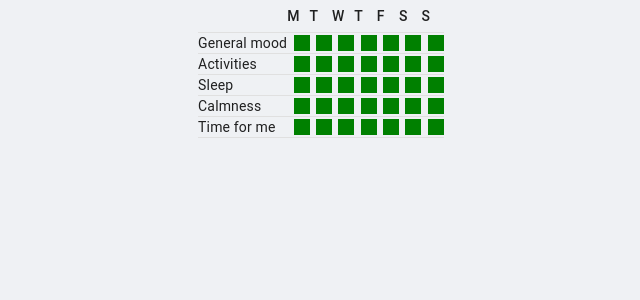
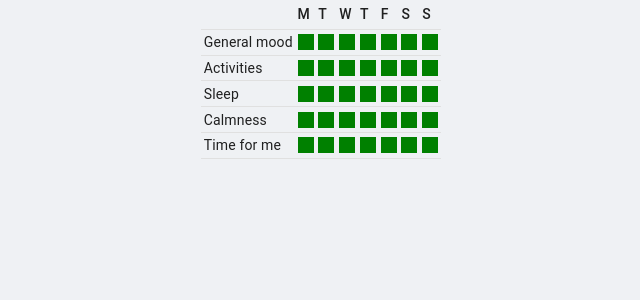
Before and after one commit to kaiuliia/well_being_frontend, a React (Create React App) app: page /user/dashboard in a window 1280 px wide. Shown: the top 300 px of the page, without its empty margins (319-959 px from the left). Built offline with nearby package versions, Linux system fonts and the light colour scheme; the HTML template or start-up script is replaced by a standard one.

Commit message:
upd table

```diff
--- a/src/components/dashboard/table.tsx
+++ b/src/components/dashboard/table.tsx
@@ -130,7 +130,14 @@ export function DashboardTable() {
 
   return (
     <Box>
-      <Table sx={{ width: "auto", padding: "0" }}>
+      <Table
+        sx={{
+          width: "auto",
+          padding: "0",
+          tableLayout: "fixed",
+          "& .MuiTableCell-root": { padding: "0.15rem" },
+        }}
+      >
         <TableHead>
           <TableRow>
             <TableCell></TableCell>
@@ -157,7 +164,8 @@ export function DashboardTable() {
                       width: "1rem",
                       height: "1rem",
                       padding: "0",
-                      marginLeft: "0.4rem",
+                      // marginLeft: "0.4rem",
+                      // paddingLeft: "2.8rem",
                       backgroundColor: color,
                     }}
                   ></Box>
```
